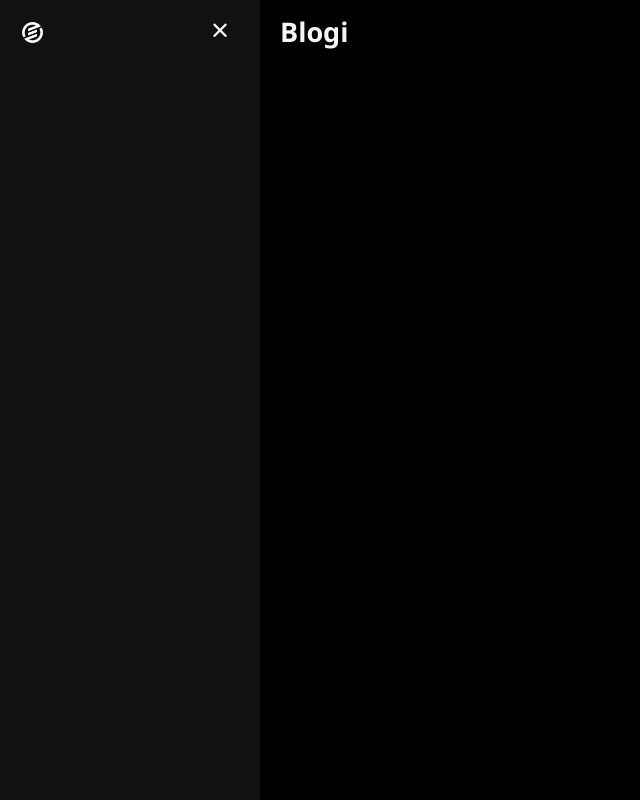
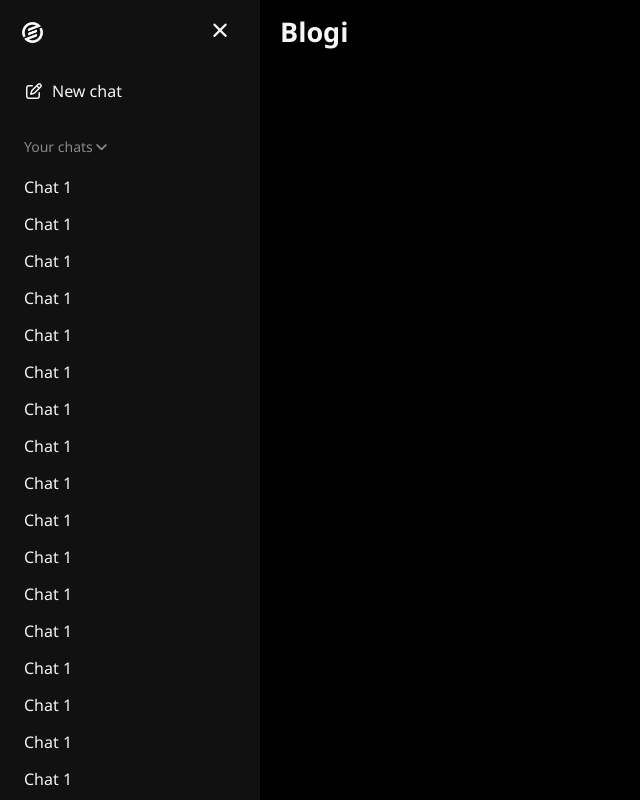
Before and after one commit to YounisRafiq/AI-Powered-blog-System, a React (Vite) app in the folder frontend/: page / in a window 1280 px wide. Shown: the whole page, without its empty margins (0-640 px from the left). Built offline with nearby package versions, Linux system fonts and the light colour scheme.

Commit message:
Enhance Sidebar component with new chat feature and scrollbar styling

```diff
--- a/frontend/src/App.css
+++ b/frontend/src/App.css
@@ -14,17 +14,14 @@ html , body{
   transition: 0.3s ease;
 }
 
-/* Sidebar open */
 .layout.open {
   margin-left: 260px;
 }
 
-/* Sidebar closed */
 .layout.closed {
   margin-left: 70px;
 }
 
-/* Main area */
 .main-area {
   transition: 0.3s ease;
 }
--- a/frontend/src/App.jsx
+++ b/frontend/src/App.jsx
@@ -4,6 +4,7 @@ import Navbar from "./components/Navbar";
 import "./App.css";
 
 function App() {
+
   const [isOpen, setIsOpen] = useState(true);
 
   return (
--- a/frontend/src/components/Sidebar.css
+++ b/frontend/src/components/Sidebar.css
@@ -6,6 +6,20 @@
   top: 0;
   left: 0;
   transition: 0.3s;
+  overflow: auto;
+}
+
+::-webkit-scrollbar-thumb {
+  background: #212121;
+  border-radius: 10px;
+}
+.sidebar::-webkit-scrollbar{
+  background: #181818;
+  width: 10px;
+}
+
+.sidebar::-webkit-scrollbar-track {
+  margin-top: 150px;
 }
 .sidebar-logo {
   display: flex;
@@ -36,3 +50,30 @@
 .sidebar-closed {
   width: 70px;
 }
+.new-chat{
+  display: flex;
+  align-items: center;
+  cursor: pointer;
+  padding: 15px 24px;
+  border-radius: 20px;
+  gap: 8px;
+}
+.new-chat:hover{
+  background: #212121;
+}
+
+.your-chats{
+  margin-top: 20px;
+  padding: 0 24px;
+  font-size: 14px;
+  color: #888;
+  cursor: pointer;
+}
+
+.chat-list{
+  display: flex;
+  flex-direction: column;
+  gap: 15px;
+  margin-top: 20px;
+  padding: 0 24px;
+}
--- a/frontend/src/components/Sidebar.jsx
+++ b/frontend/src/components/Sidebar.jsx
@@ -1,24 +1,65 @@
-import React from 'react'
-import "./Sidebar.css"
-import logo from "../assets/image.png"
+import React from "react";
+import "./Sidebar.css";
+import logo from "../assets/image.png";
 
 const Sidebar = ({ isOpen, setIsOpen }) => {
   return (
     <div className={isOpen ? "sidebar" : "sidebar sidebar-closed"}>
-
       <div className="sidebar-logo">
-
         <img src={logo} onClick={() => setIsOpen(true)} />
 
         <i
-          className="fa-solid fa-xmark" style={{opacity: isOpen ? 1 : 0}}
+          className="fa-solid fa-xmark"
+          style={{ opacity: isOpen ? 1 : 0 }}
           onClick={() => setIsOpen(false)}
         ></i>
+      </div>
 
+     <div className="new-chat">
+      <i  class="fa-regular fa-pen-to-square"></i>
+
+      {  isOpen && <span>New chat</span> }
+     </div>
+
+
+      { isOpen && (
+        <div className="your-chats">
+      <span>Your chats</span>
+      <i class="fa-solid fa-angle-down"></i>
+     </div>
+      ) }
+
+    { isOpen && (
+     <div className="chat-list">
+        <span>Chat 1</span>
+        <span>Chat 1</span>
+        <span>Chat 1</span>
+        <span>Chat 1</span>
+        <span>Chat 1</span>
+        <span>Chat 1</span>
+        <span>Chat 1</span>
+        <span>Chat 1</span>
+        <span>Chat 1</span>
+        <span>Chat 1</span>
+        <span>Chat 1</span>
+        <span>Chat 1</span>
+        <span>Chat 1</span>
+        <span>Chat 1</span>
+        <span>Chat 1</span>
+        <span>Chat 1</span>
+        <span>Chat 1</span>
+        <span>Chat 1</span>
+        <span>Chat 1</span>
+        <span>Chat 1</span>
+        <span>Chat 1</span>
+        <span>Chat 1</span>
+        <span>Chat 1</span>
+        <span>Chat 1</span>
       </div>
+      )}
 
     </div>
   );
 };
 
-export default Sidebar
+export default Sidebar;
```
